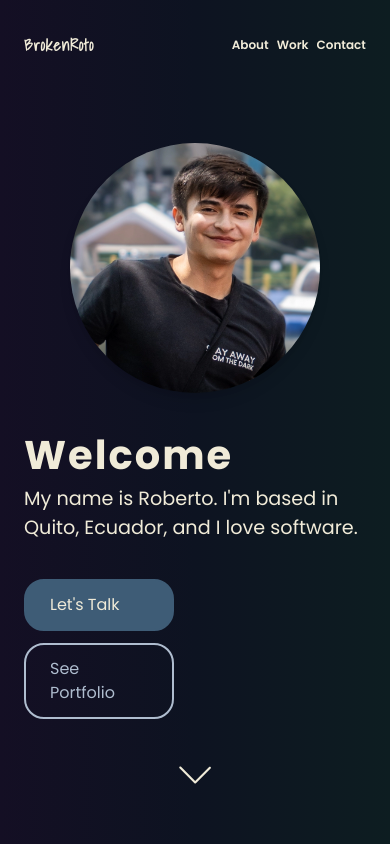
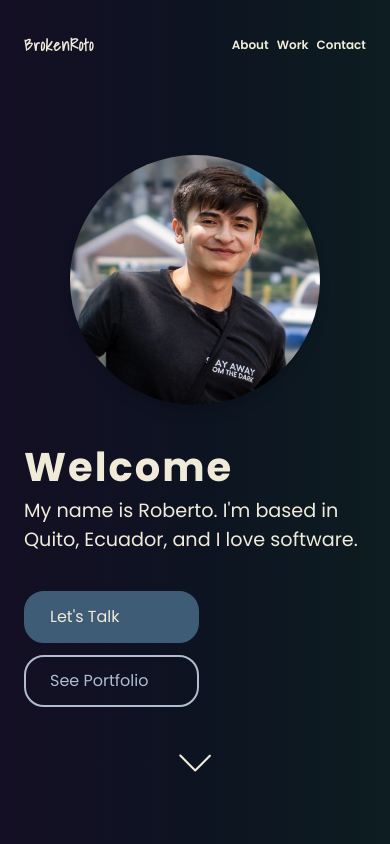
Before and after one commit to BrokenRoto/brokenroto.github.io, a Next.js app: page / in a window 390 px wide. Shown: the top 844 px of the page. Built offline with nearby package versions, Linux system fonts and the light colour scheme.

Commit message:
Larger hero btn for mobile

```diff
--- a/src/app/page.tsx
+++ b/src/app/page.tsx
@@ -30,13 +30,13 @@ const HomePage = () => {
               <HeroButton
                 href="#contact"
                 text="Let's Talk"
-                className="text-md md:text-xl max-w-[150px] sm:max-w-[200px] md:max-w-none"
+                className="text-md md:text-xl max-w-[175px] sm:max-w-[200px] md:max-w-none"
                 inverted
               />
               <HeroButton
                 href="#work"
                 text="See Portfolio"
-                className="text-md md:text-xl max-w-[150px] sm:max-w-[200px] md-max-w-none"
+                className="text-md md:text-xl max-w-[175px] sm:max-w-[200px] md-max-w-none"
               />
             </div>
           </div>
```
